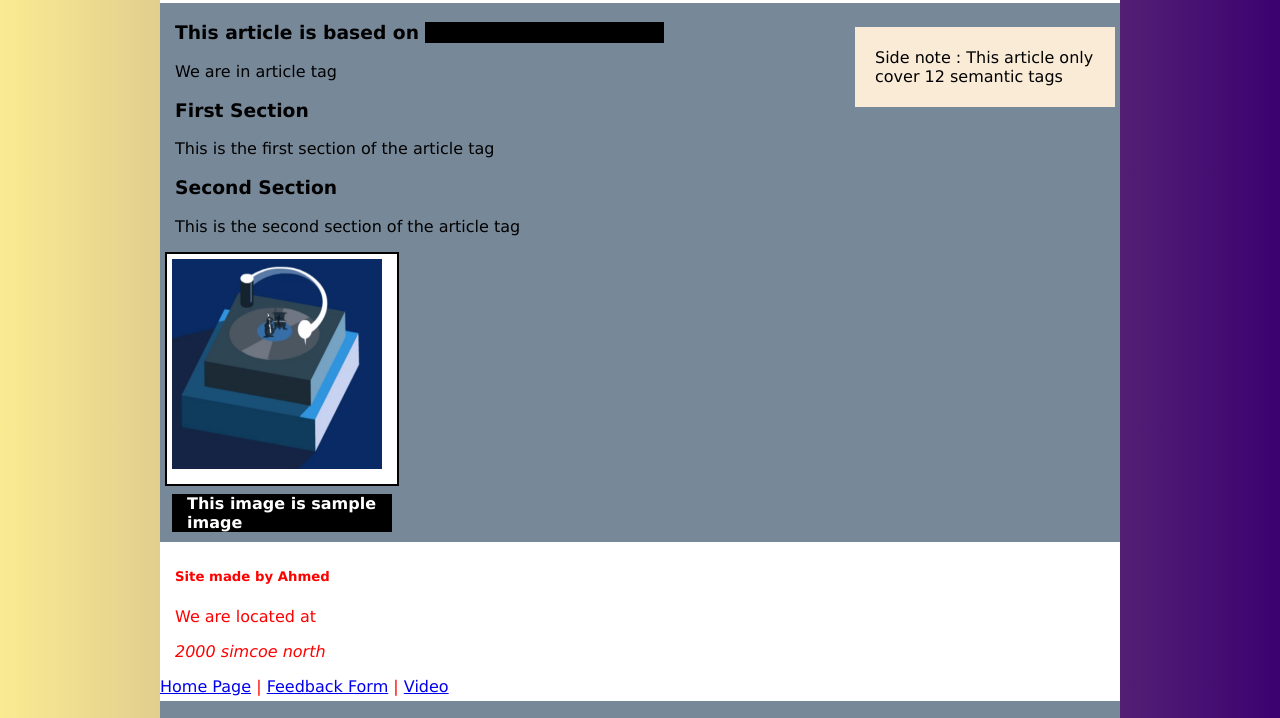
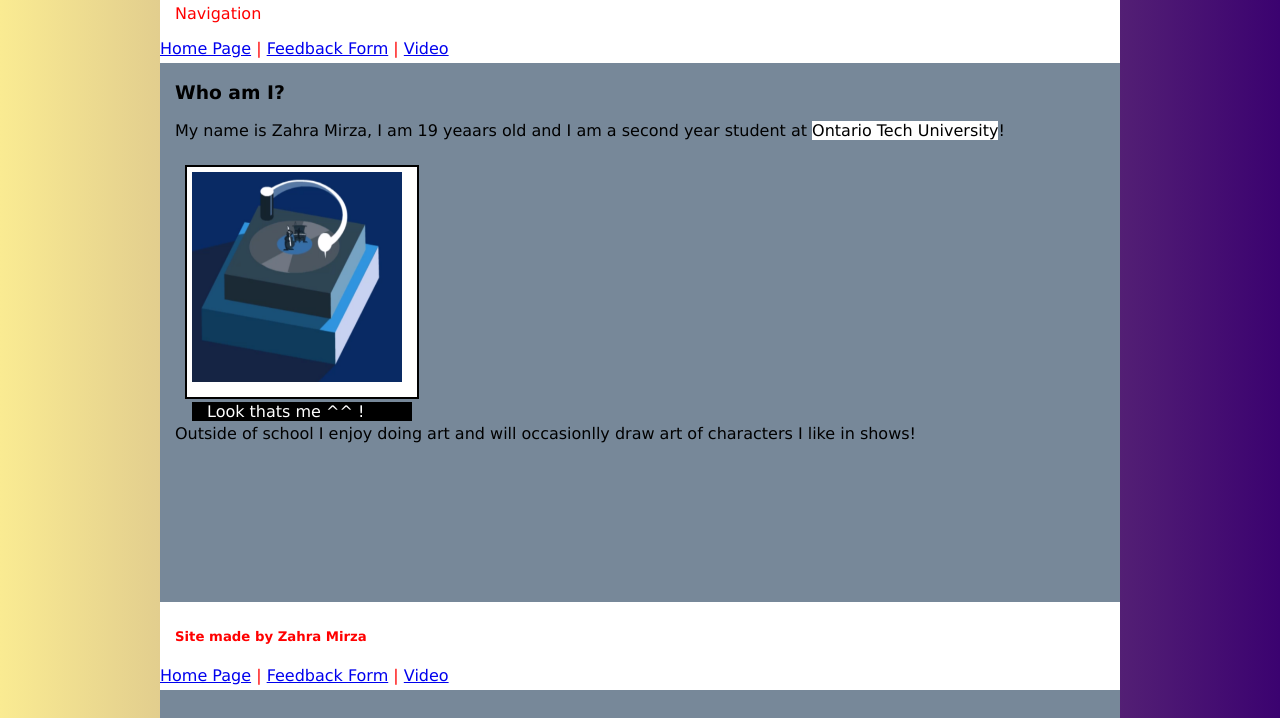
Before and after one commit to waebuuu/Assignment_One, a plain HTML site: page semantic.html in a window 1280 px wide. Shown: the part 82-800 px from the top of the page. Drawn offline with Linux system fonts and the light colour scheme.

Commit message:
second commit

```diff
--- a/semantic.html
+++ b/semantic.html
@@ -8,38 +8,31 @@
     <body>
         <div id="wrapper">
             <header>
-                <h1>  </h1>
-                <p>We are in header tag </p>
+                <h1> About me! </h1>
+                <p>Navigation </p>
                 <nav>
                     <a href="index.html">Home Page</a> |
-                    <a href="feedback.html">Feedback Form</a> |
+                    <a href="contact.html">Feedback Form</a> |
                     <a href="video.html">Video</a>
                 </nav>
             </header>
             <article>
-                <aside>
-                    <p> Side note : This article only cover 12 semantic tags </p>
-                </aside>
-                <h3> This article is based on <mark>HTML-5 Semantic Tags</mark> </h3>
-                <p> We are in article tag </p>
-                <section>
-                    <h3>First Section</h3>
-                    <p>This is the first section of the article tag</p>
-                </section>
-                <section>
-                    <h3>Second Section</h3>
-                    <p>This is the second section of the article tag</p>
-                </section>
-                <figure>
+                <h3> Who am I? </h3>
+                <p> My name is Zahra Mirza, I am 19 yeaars old and I am a second year student at <mark> Ontario Tech University</mark>! </p>
+                 <figure>
                     <img src="on_record.png" width="210px" height="210px">
                     <figcaption>
-                        <h4>This image is sample image</h4>
+                        <p>Look thats me ^^ !</p>
                     </figcaption>
                 </figure>
+
+                <section>
+                    <p> </p>
+                    <p>Outside of school I enjoy doing art and will occasionlly draw art of characters I like in shows!</p>
+                </section>
             </article>
             <footer>
-                <h5> Site made by Ahmed </h5>
-                <p> We are located at <address> 2000 simcoe north </address> </p>
+                <h5> Site made by Zahra Mirza </h5>
                  <nav>
                     <a href="index.html">Home Page</a> |
                     <a href="feedback.html">Feedback Form</a> |
--- a/style.css
+++ b/style.css
@@ -51,7 +51,7 @@ aside
 }
 mark
 {
-    background-color: black;
+    background-color: rgb(255, 255, 255);
 }
 figure
 {
@@ -59,7 +59,7 @@ figure
     background-color: white;
     width: 220px;
     height: 220px;
-    margin: 5px;
+    margin: 25px;
     padding: 5px;
     border: 2px solid black;
 }
```
Also changed, not shown: index.html (+1 -1 lines), video.html (+1 -1 lines), contact.html (renamed from feedback.html).
